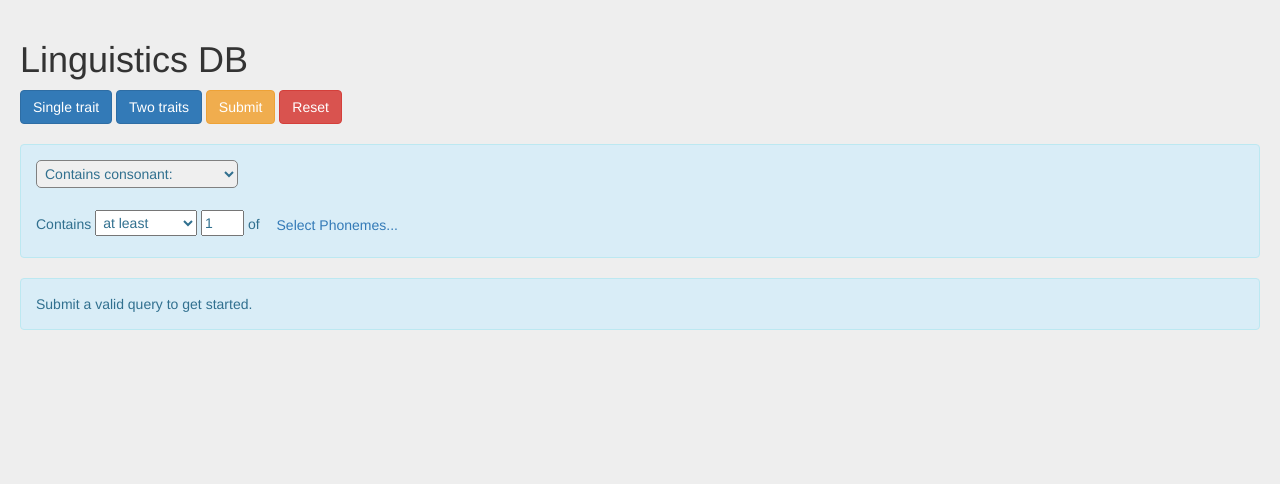
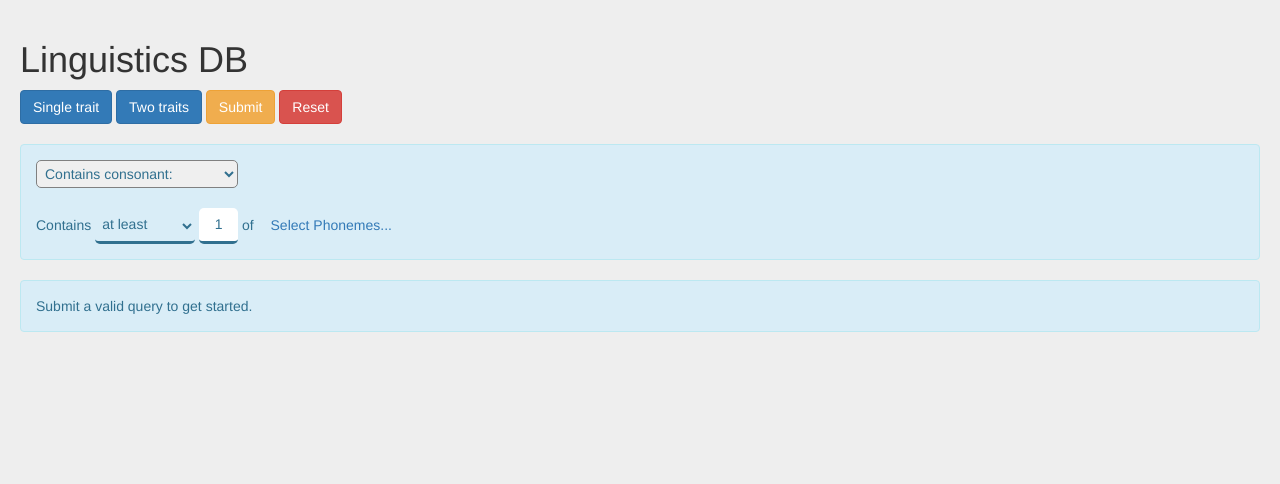
Before and after one commit to Kattusite/linguistics-db, a Flask app: template app/templates/front_template.html in a window 1280 px wide. Shown: the top 484 px of the page. Run offline with Flask 2, Linux system fonts and the light colour scheme; the template is opened without the code that fills it, so the values that code supplies are empty; some libraries are stand-ins or nearby versions.

Commit message:
Trying out new apperance for mode/k

```diff
--- a/app/static/css/front.css
+++ b/app/static/css/front.css
@@ -88,8 +88,26 @@ footer a:hover {
   border-radius: 5px;
 }
 
+/* Make mode, k, selList selectors appear visually consistent */
+.mode-selector, .k-selector {
+  border: 0px;
+  border-radius: 5px;
+  border-bottom: 3px solid;
+  height: 36px;
+}
+
+/* Used to select the number k */
+.k-selector {
+  text-align:center;
+}
+
+/*.k-selector[disabled] {
+  background: #ebebe4;
+}*/
+
 /* Used to select the mode of equality check (>=, <, etc) */
 .mode-selector {
+  background: transparent;
   padding: 3px;
 }
 
```
Also changed, not shown: README.md.
